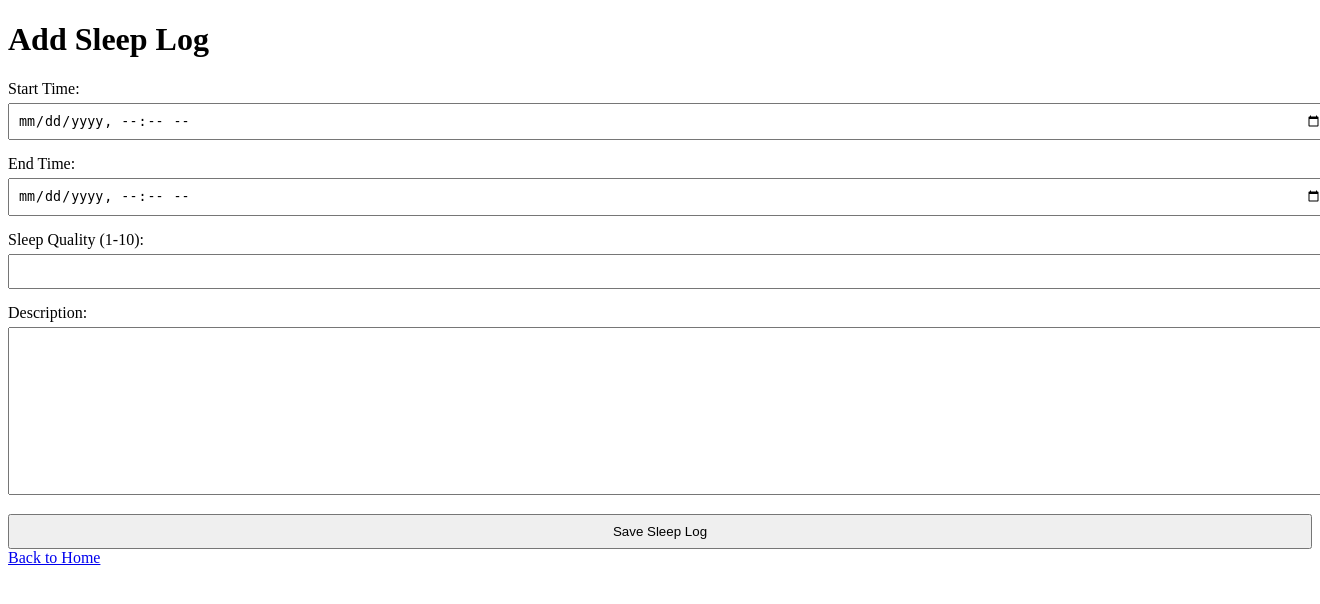
After one commit to feyzzh/cs4750_db_proj, a Django app: page /add_sleep in a window 1320 px wide; the page is wider, and only the part inside the window is pictured. The commit adds this page. Shown: the top 604 px of that part. Run offline with Django 5.2, Linux system fonts and the light colour scheme.

Commit message:
sleep log stuff added, cant test actual input items

```diff
--- a/cavcore/hooswellapp/forms.py
+++ b/cavcore/hooswellapp/forms.py
@@ -1,5 +1,5 @@
 from django import forms
-from .models import NutritionLog, Foods
+from .models import NutritionLog, Foods, SleepLog
 from django.utils import timezone
 
 class NutritionLogForm(forms.ModelForm):
@@ -14,3 +14,15 @@ class NutritionLogForm(forms.ModelForm):
         super().__init__(*args, **kwargs)
         # Set the food dropdown with a queryset from the Foods model
         self.fields['food'].queryset = Foods.objects.all()
+
+
+class SleepLogForm(forms.ModelForm):
+    class Meta:
+        model = SleepLog
+        fields = ['start_time', 'end_time', 'sleep_quality', 'description']
+
+    def __init__(self, *args, **kwargs):
+        super().__init__(*args, **kwargs)
+
+        self.fields['start_time'].widget = forms.DateTimeInput(attrs={'type': 'datetime-local'})
+        self.fields['end_time'].widget = forms.DateTimeInput(attrs={'type': 'datetime-local'})
--- /dev/null
+++ b/cavcore/hooswellapp/templates/add_sleep.html
@@ -0,0 +1,44 @@
+<!DOCTYPE html>
+<html lang="en">
+<head>
+    <meta charset="UTF-8">
+    <meta name="viewport" content="width=device-width, initial-scale=1.0">
+    <title>Sleep Log</title>
+    <style>
+        .form-group { margin-bottom: 15px; }
+        label { display: block; margin-bottom: 5px; }
+        input, select, textarea { width: 100%; padding: 8px; }
+    </style>
+</head>
+<body>
+    <h1>Add Sleep Log</h1>
+
+    <form method="POST" action="{% url 'add_sleep' %}">
+        {% csrf_token %}
+
+        <div class="form-group">
+            <label for="id_start_time">Start Time:</label>
+            {{ form.start_time }}
+        </div>
+
+        <div class="form-group">
+            <label for="id_end_time">End Time:</label>
+            {{ form.end_time }}
+        </div>
+
+        <div class="form-group">
+            <label for="id_sleep_quality">Sleep Quality (1-10):</label>
+            {{ form.sleep_quality }}
+        </div>
+
+        <div class="form-group">
+            <label for="id_description">Description:</label>
+            {{ form.description }}
+        </div>
+
+        <input type="submit" value="Save Sleep Log">
+    </form>
+
+    <a href="{% url 'home' %}">Back to Home</a>
+</body>
+</html>
--- a/cavcore/hooswellapp/templates/home.html
+++ b/cavcore/hooswellapp/templates/home.html
@@ -13,6 +13,8 @@
 
     <section class="intro">
         <p>This is your first screen! You can track your sleep, nutrition, and fitness in one place.</p>
+        <a href="{% url 'add_nutrition' %}">Add Nutrition Log</a><br>
+        <a href="{% url 'add_sleep' %}">Add Sleep Log</a><br>
         <a href="/start/">Get Started</a>
     </section>
 </body>
--- a/cavcore/hooswellapp/urls.py
+++ b/cavcore/hooswellapp/urls.py
@@ -4,4 +4,5 @@ from . import views
 urlpatterns = [
     path('', views.home, name='home'),
     path('add_nutrition', views.add_nutrition, name='add_nutrition'),
+    path('add_sleep', views.add_sleep, name='add_sleep'),
 ]
--- a/cavcore/hooswellapp/views.py
+++ b/cavcore/hooswellapp/views.py
@@ -1,7 +1,7 @@
 from django.shortcuts import render, redirect
 from django.contrib.auth.decorators import login_required
-from .forms import NutritionLogForm
-from .models import NutritionLog
+from .forms import NutritionLogForm, SleepLogForm
+from .models import NutritionLog, SleepLog
 
 # Create your views here.
 def home(request):
@@ -12,12 +12,26 @@ def add_nutrition(request):
     if request.method == 'POST':
         form = NutritionLogForm(request.POST)
         if form.is_valid():
-            # Save the form data to the database
             nutrition_log = form.save(commit=False)
-            nutrition_log.user = request.user  # Set the current logged-in user
+            nutrition_log.user = request.user
             nutrition_log.save()
-            return redirect('nutrition_log_success')  # Redirect to success page
+            return redirect('nutrition_log_success')
     else:
         form = NutritionLogForm()
 
     return render(request, 'add_nutrition.html', {'form': form})
+
+
+# @login_required
+def add_sleep(request):
+    if request.method == 'POST':
+        form = SleepLogForm(request.POST)
+        if form.is_valid():
+            sleep_log = form.save(commit=False)
+            sleep_log.user = request.user
+            sleep_log.save()
+            return redirect('home')
+    else:
+        form = SleepLogForm()
+
+    return render(request, 'add_sleep.html', {'form': form})
```
